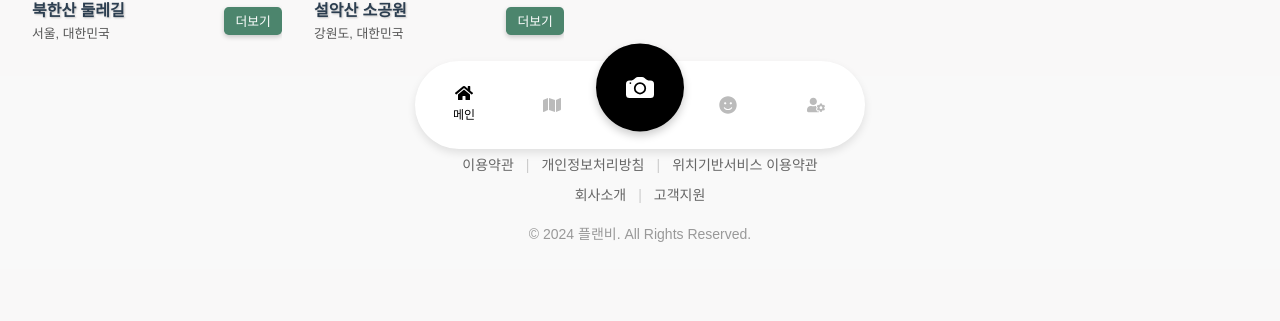
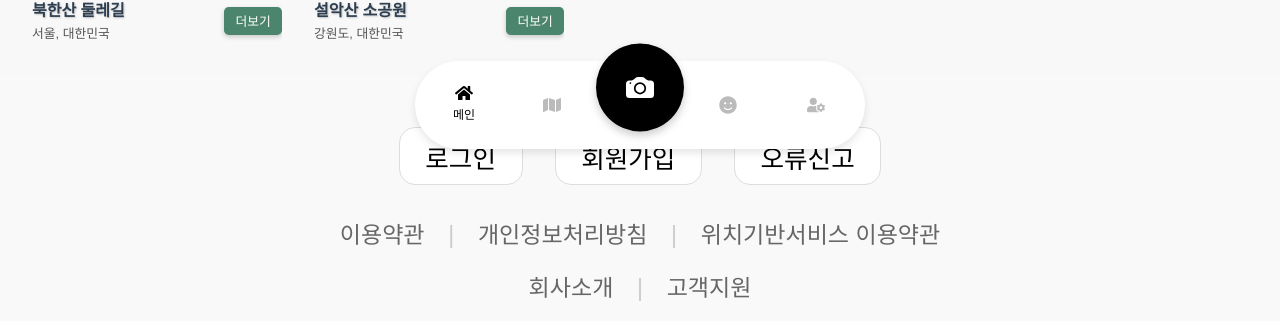
Before and after one commit to LeeMineo/PlantB, a React (Create React App) app in the folder appfront/: page /main in a window 1280 px wide. Shown: the part 631-952 px from the top of the page. Before the commit the page ends 900 px from the top, so only its background shows below. Built offline with nearby package versions, Linux system fonts and the light colour scheme; a web font is replaced by a local one.

Commit message:
rem to vw

```diff
--- a/appfront/src/components/MainPage/AppInfoSection.css
+++ b/appfront/src/components/MainPage/AppInfoSection.css
@@ -1,22 +1,22 @@
 .app-info-section {
-    padding: 1.5rem;
+    padding: 4vw;
     background-color: #f9f9f9;
     text-align: center;
-    font-size: 0.875rem;
+    font-size: 1.8vw;
     color: #666;
   }
 
   .top-buttons {
-    margin-bottom: 1rem;
+    margin-bottom: 2.5vw;
   }
 
   .info-button {
     background-color: #fff;
     border: 1px solid #ddd;
-    border-radius: 0.5rem;
-    padding: 0.5rem 1rem;
-    margin: 0 0.5rem;
-    font-size: 0.875rem;
+    border-radius: 1.25vw;
+    padding: 0.75vw 2vw;
+    margin: 0 1.25vw;
+    font-size: 2vw;
     cursor: pointer;
   }
 
@@ -25,13 +25,13 @@
   }
 
   .links {
-    margin-bottom: 0.5rem;
+    margin-bottom: 1.25vw;
   }
 
   .info-link {
     color: #666;
     text-decoration: none;
-    margin: 0 0.5rem;
+    margin: 0 1.25vw;
   }
 
   .info-link:hover {
@@ -39,12 +39,12 @@
   }
 
   .separator {
-    margin: 0 0.25rem;
+    margin: 0 0.6vw;
     color: #ccc;
   }
 
   .company-info {
-    margin-top: 1rem;
-    font-size: 0.875rem;
+    margin-top: 2.5vw;
+    font-size: 1.8vw;
     color: #999;
   }
```
